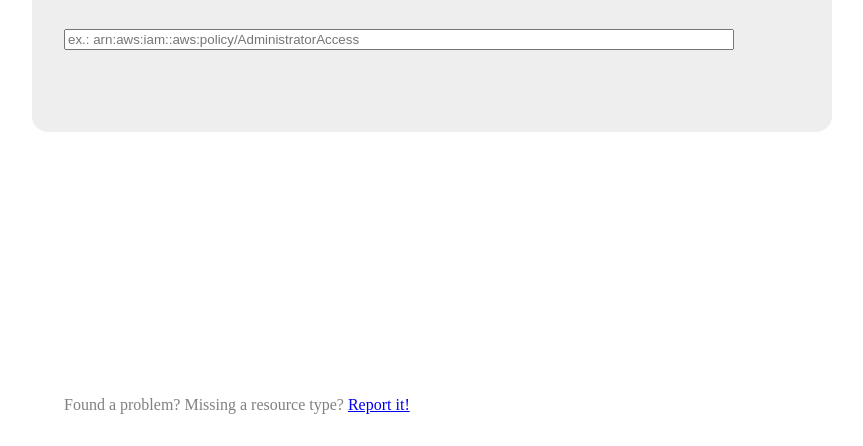
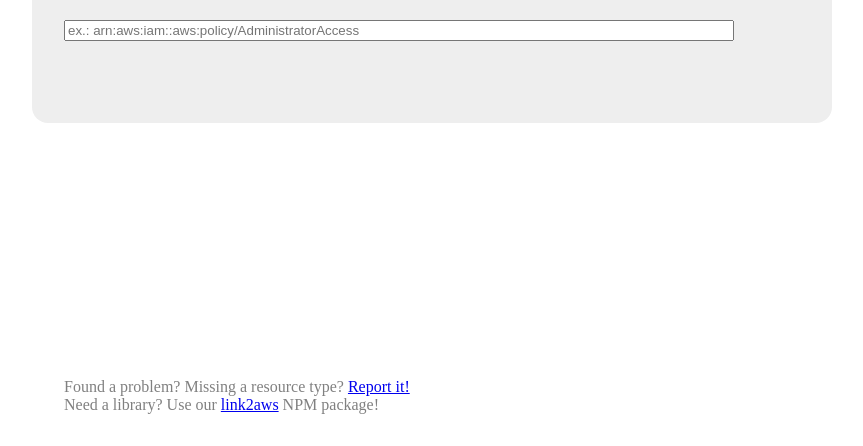
Before and after one commit to link2aws/link2aws.github.io, a website: page index.html in a window 1280 px wide. Shown: the part 354-800 px from the top of the page, without its empty margins (208-1071 px from the left). Drawn offline with Linux system fonts and the light colour scheme.

Commit message:
Mention NPM package on website

```diff
--- a/index.html
+++ b/index.html
@@ -41,7 +41,8 @@
         <div>
             <div class="section unimportant-text">
                 <div>
-                    Found a problem? Missing a resource type? <a href="https://github.com/link2aws/link2aws.github.io/issues/new">Report it!</a>
+                    Found a problem? Missing a resource type? <a href="https://github.com/link2aws/link2aws.github.io/issues/new">Report it!</a><br />
+                    Need a library? Use our <a href="https://www.npmjs.com/package/link2aws">link2aws</a> NPM package!
                 </div>
             </div>
         </div>
```
